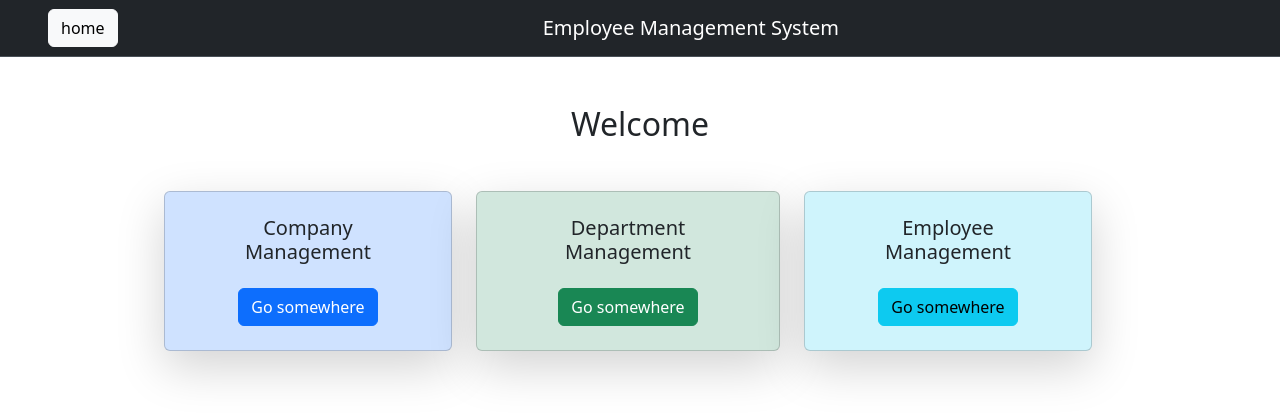
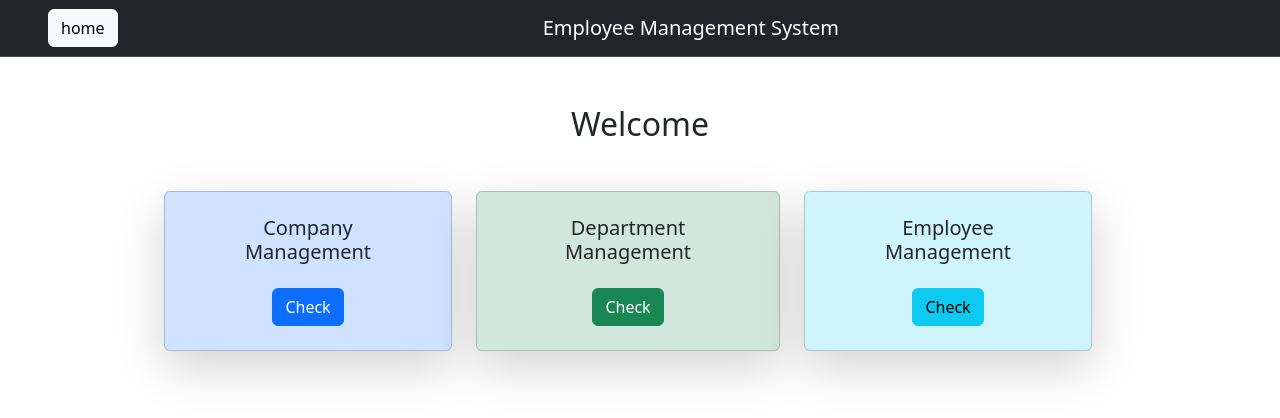
Before and after one commit to AhmedTarek111/Employee-Management-system, a Vue app in the folder Frontend/: page / in a window 1280 px wide. Shown: the top 418 px of the page. Built offline with nearby package versions, Linux system fonts and the light colour scheme; sample sign-in values are in the browser's storage.

Commit message:
final edit in home page

```diff
--- a/Frontend/src/components/Home.vue
+++ b/Frontend/src/components/Home.vue
@@ -5,21 +5,21 @@
             <div class="col-lg-4 col-md-6 col-sm-12  shadow-lg card text-center  bg-primary-subtle me-4" style="width: 18rem; ">
                 <div class="card-body p-4">
                   <h5 class="card-title">Company Management</h5>
-                  <router-link to="/company/list" class="btn btn-primary mt-3">Go somewhere</router-link>
+                  <router-link to="/company/list" class="btn btn-primary mt-3">Check</router-link>
                 </div>
               </div>
 
             <div class="col-lg-4 col-md-6 col-sm-12 shadow-lg card text-center  bg-success-subtle me-4 " style="max-width: 19rem; ">
                 <div class="card-body p-4">
                   <h5 class="card-title">Department Management</h5>
-                  <router-link to="/department/list/" class="btn btn-success mt-3">Go somewhere</router-link>
+                  <router-link to="/department/list/" class="btn btn-success mt-3">Check</router-link>
                 </div>
               </div>
 
             <div class="col-lg-4 col-md-6 col-sm-12 shadow-lg card text-center  bg-info-subtle me-4" style="width: 18rem; ">
                 <div class="card-body p-4">
                   <h5 class="card-title">Employee Management</h5>
-                  <router-link to="/employee/list/" class="btn btn-info mt-3">Go somewhere</router-link>
+                  <router-link to="/employee/list/" class="btn btn-info mt-3">Check</router-link>
                 </div>
               </div>
 
```
